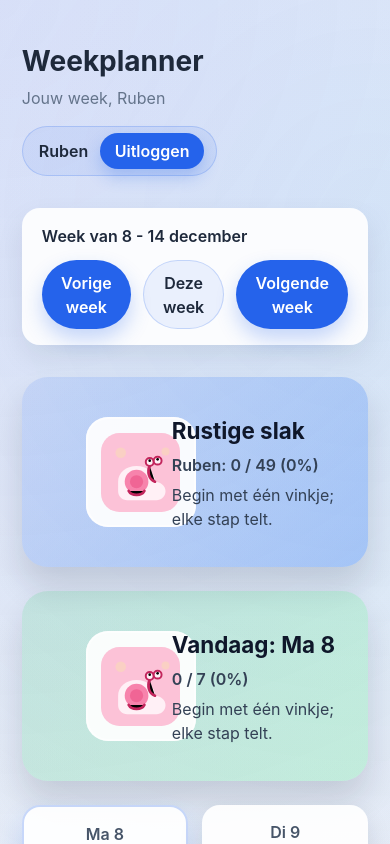
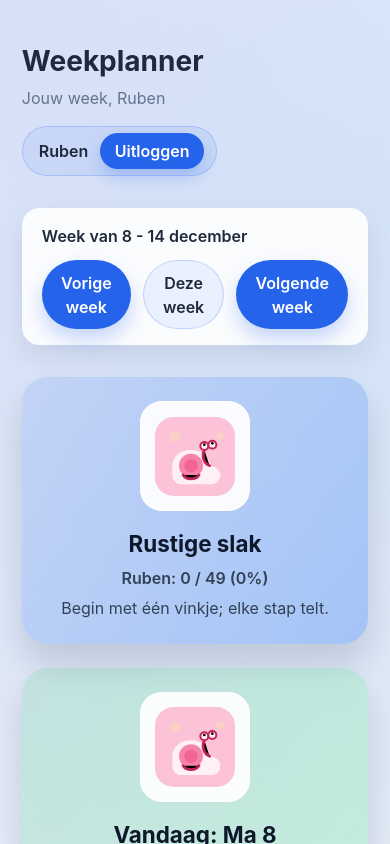
Before and after one commit to Jacquesmaas2/weekplanner, a React (Vite) app: page / in a window 390 px wide. Both pictures are taken after a click on the button "Ruben". Shown: the top 844 px of the page. Built offline with nearby package versions, Linux system fonts and the light colour scheme.

Commit message:
CSS fixes to display text correctly

```diff
--- a/src/App.css
+++ b/src/App.css
@@ -329,7 +329,7 @@ main {
 
 .highlights-card {
   display: grid;
-  grid-template-columns: 110px 1fr;
+  grid-template-columns: 120px 1fr;
   align-items: center;
   gap: 1rem;
   background: rgba(255, 255, 255, 0.95);
@@ -353,6 +353,7 @@ main {
 }
 
 .highlight-figure {
+  margin: 0;
   width: 100%;
   max-width: 110px;
   aspect-ratio: 1 / 1;
@@ -374,6 +375,8 @@ main {
   display: flex;
   flex-direction: column;
   gap: 0.35rem;
+  align-items: flex-start;
+  text-align: left;
 }
 
 .highlights-card__body h3 {
@@ -444,6 +447,23 @@ main {
 
   .highlights-card--accent {
     grid-column: 1 / -1;
+  }
+}
+
+@media (max-width: 640px) {
+  .highlights-card {
+    grid-template-columns: 1fr;
+    justify-items: center;
+    text-align: center;
+  }
+
+  .highlights-card__body {
+    align-items: center;
+    text-align: center;
+  }
+
+  .highlights-card__meta {
+    text-align: center;
   }
 }
 
```
